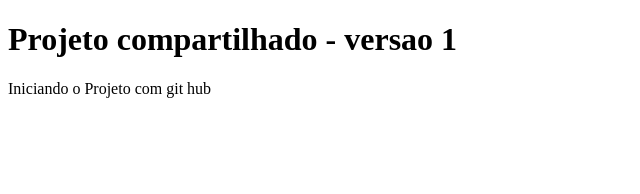
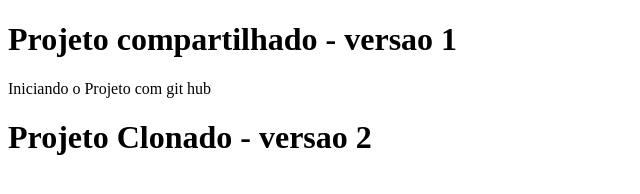
Before and after one commit to Dhsbbueno/ambev_git, a plain HTML site: page index.html in a window 1280 px wide. Shown: the whole page, without its empty margins (0-640 px from the left). Drawn offline with Linux system fonts and the light colour scheme.

Commit message:
Adicionado uma nova linha no arquivo

```diff
--- a/index.html
+++ b/index.html
@@ -10,5 +10,7 @@
         Iniciando o Projeto com git hub
     </p>
 
+    <h1>Projeto Clonado - versao 2</h1>
+
 </body>
 </html>
```
